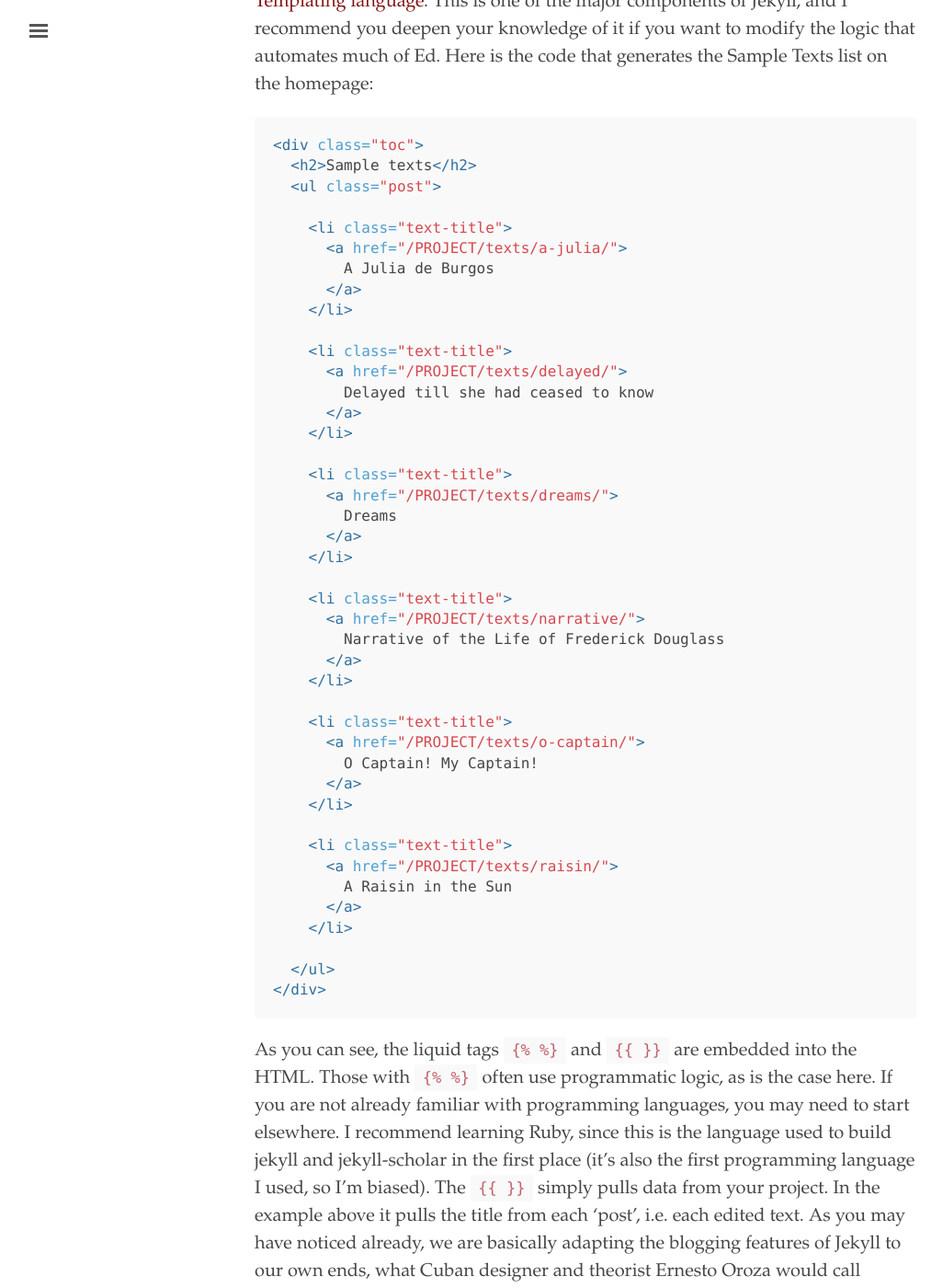
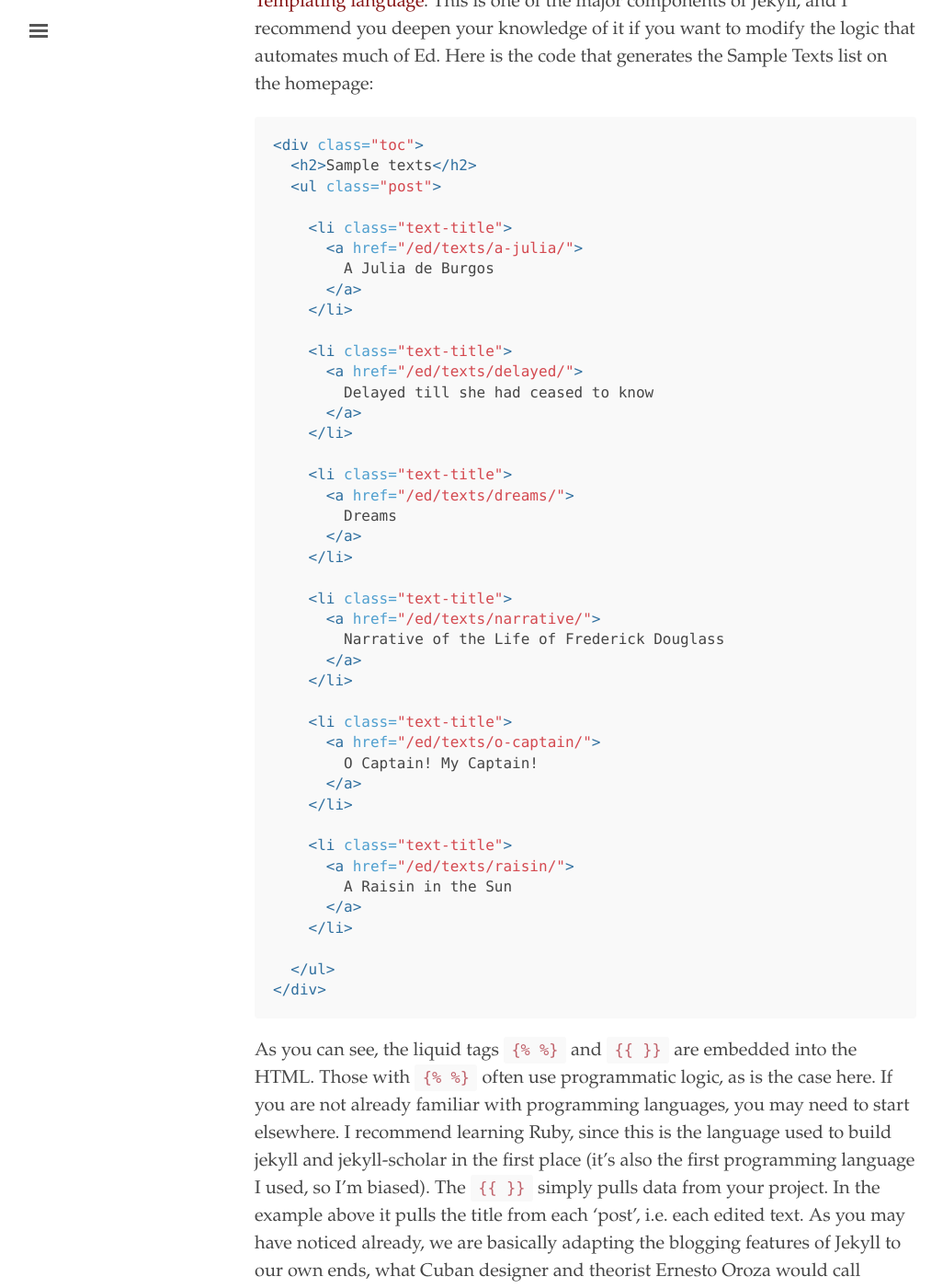
Before and after one commit to ahmedemam/ahmedemam.github.io, a Jekyll site: the page built from documentation.md, in a window 1280 px wide and 1400 px high, scrolled down 17712 px. Shown: the whole window at 92% size, without its empty margins (3-1029 px from the left). Built offline with Jekyll 4.4.1, drawn with Linux system fonts in a browser that asks for light colours.

```diff
--- a/_config.yml
+++ b/_config.yml
@@ -4,8 +4,8 @@
 title:               AE.
 tagline:             'Founder & Senior Software Development Engineer'
 description:         'Ahmed Emam - Son, Brother, Friend, Founder, Entrepreneur, and Senior Software Development Engineer.'
-# url:                 'https://github.com/ahmedemam'
-# baseurl:             '/ed'
+url:                 'https://github.com/ahmedemam'
+baseurl:             '/ed'
 
 # About/contact
 author:
@@ -17,9 +17,6 @@ author:
 
 sass:
   sass_dir: _sass
-
-baseurl: /PROJECT
-url: http://USERNAME.github.io
 
 # Permalinks
 permalink: pretty
```
